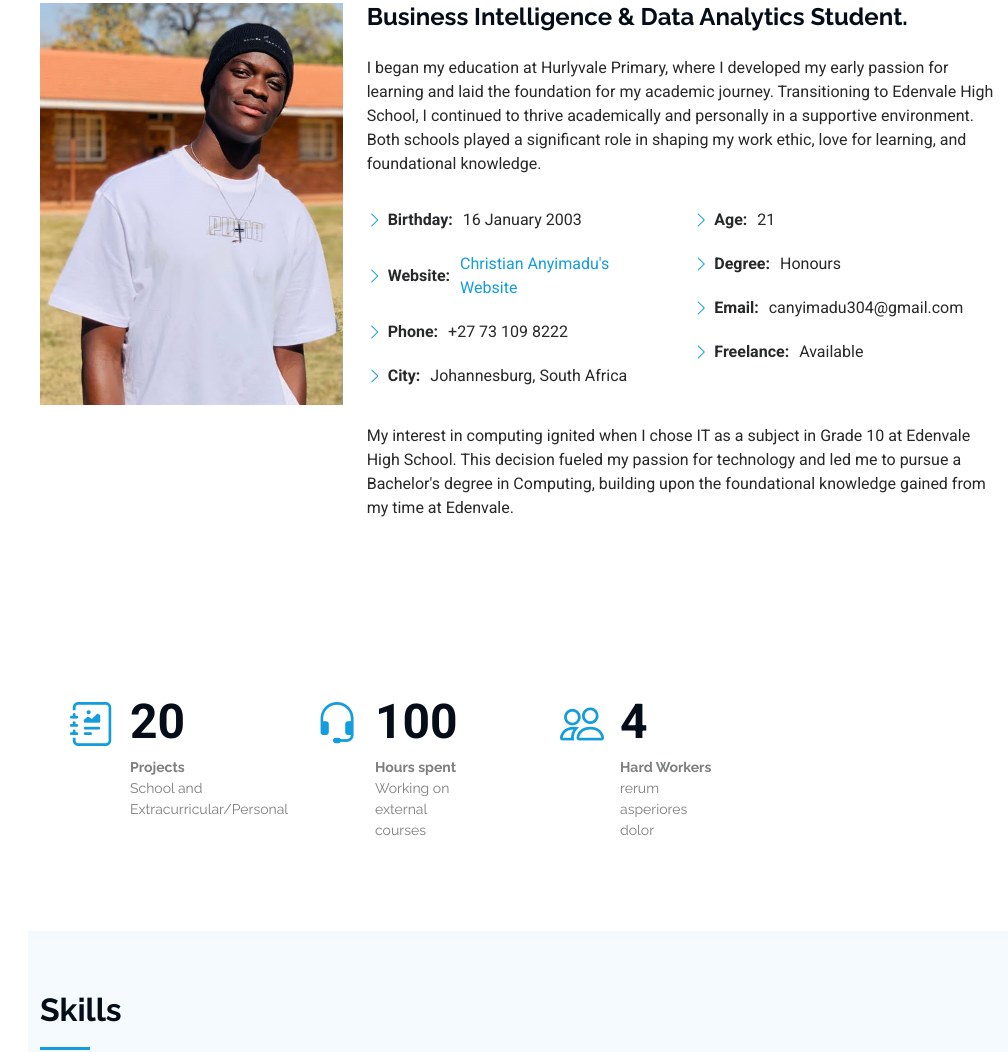
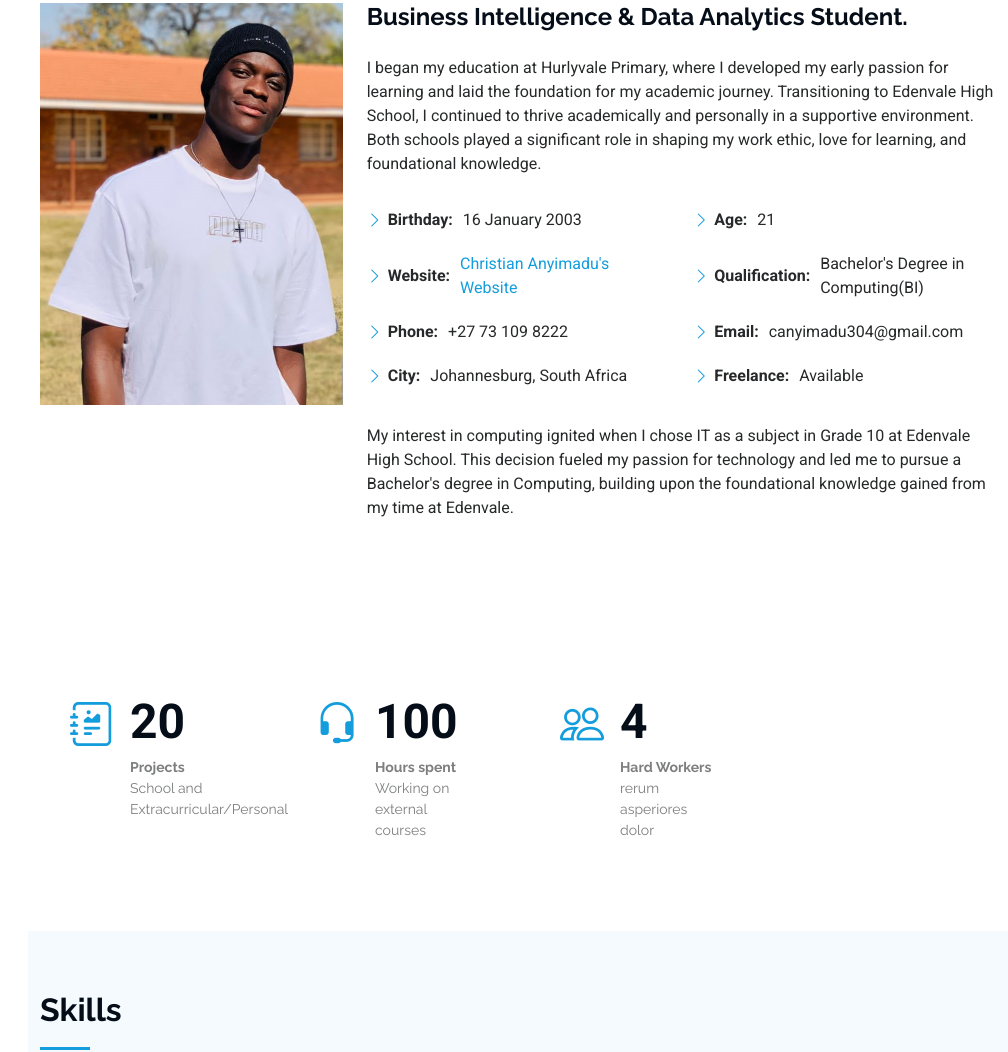
Before and after one commit to canyimadu304/Christian-Anyimadu-Website, a plain HTML site: page index.html in a window 1280 px wide. Shown: the part 1163-2215 px from the top of the page, without its empty margins (272-1280 px from the left). Drawn offline with Linux system fonts and the light colour scheme.

Commit message:
Update index.html

```diff
--- a/index.html
+++ b/index.html
@@ -125,7 +125,7 @@
               <div class="col-lg-6">
                 <ul>
                   <li><i class="bi bi-chevron-right"></i> <strong>Age:</strong> <span>21</span></li>
-                  <li><i class="bi bi-chevron-right"></i> <strong>Degree:</strong> <span>Honours</span></li>
+                  <li><i class="bi bi-chevron-right"></i> <strong>Qualification:</strong> <span>Bachelor's Degree in Computing(BI)</span></li>
                   <li><i class="bi bi-chevron-right"></i> <strong>Email:</strong> <span>canyimadu304@gmail.com</span></li>
                   <li><i class="bi bi-chevron-right"></i> <strong>Freelance:</strong> <span>Available</span></li>
                 </ul>
```
